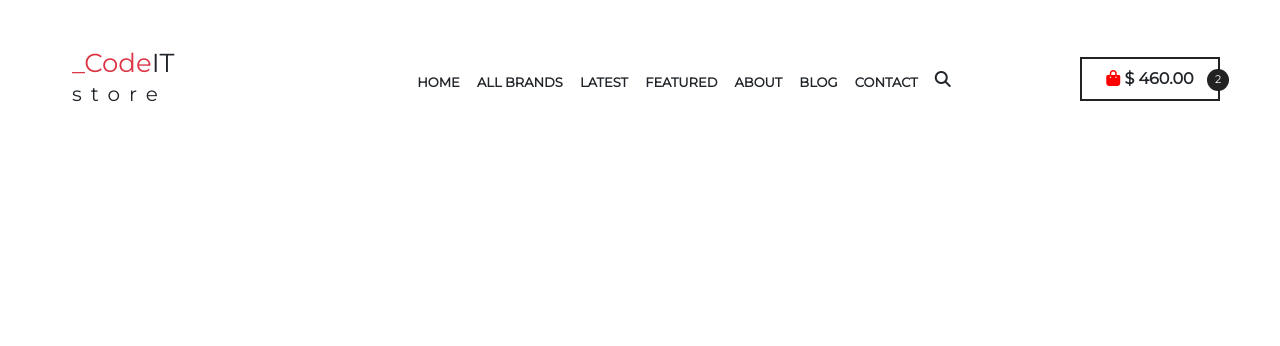
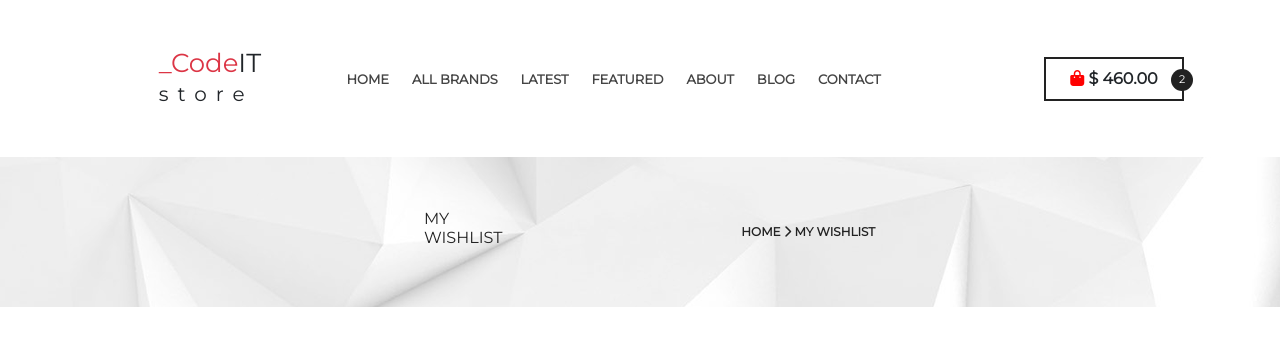
Before and after one commit to GeorgiPavlov89/myWishlist, a plain HTML site: page index.html in a window 1280 px wide. Drawn offline with nearby package versions, Linux system fonts and the light colour scheme.

Commit message:
Navigation and dropDown

```diff
--- a/index.html
+++ b/index.html
@@ -12,13 +12,13 @@
 </head>
 <body>
 
-    <main class="container-fluid">
-        <header class="row m-5 row-cols-lg-3 align-items-center  justify-content-between">
-            <div class="col-lg-3 col-2">
+    <main class="container-fluid m-0 p-0">
+        <header class="row m-5 row-col-lg-3 align-items-center lg-justify-content-evenly justify-content-between">
+            <div class="col-lg-1 col-3 offset-lg-1">
                 <h3 class=" m-0"><span class="text-danger">_Code</span>IT</h3>
                 <p class="m-0">store</p>
             </div>
-            <div class="col-lg-4 pt-2 ml-2 col-2 order-lg-3" id="shopCart">
+            <div class="col-lg-4 pt-2 ml-2 col-2 order-lg-3 me-lg-5" id="shopCart">
                 <i class="fa-solid fa-bag-shopping"></i>
                 <span>$ 460.00</span>
 
@@ -37,23 +37,50 @@
                 </ul>
 
 
-                <div class="collapse navbar-collapse  justify-content-evenly" id="navbarNav">
-                    <li class="nav-item text-uppercase ">home</li>
-                    <li class="nav-item text-uppercase">all brands</li>
-                    <li class="nav-item text-uppercase">latest</li>
-                    <li class="nav-item text-uppercase">featured</li>
-                    <li class="nav-item text-uppercase">about</li>
-                    <li class="nav-item text-uppercase">blog</li>
-                    <li class="nav-item text-uppercase">contact</li>
-                    <i class="fa-solid fa-magnifying-glass"></i>
+                <div class="collapse navbar-collapse  justify-content-evenly align-items-center " id="navbarNav">
+                    <li class="nav-item text-uppercase ">
+                        <a class="link" href="#">home
+                            <span></span>
+                        </a>
+                    </li>
+                    <li class="nav-item text-uppercase">
+                        <a class="link" href="#">all brands
+                            <span></span>
+                        </a>
+                    </li>
+                    <li class="nav-item text-uppercase">
+                        <a class="link" href="#">latest
+                            <span></span>
+                        </a>
+                    </li>
+                    <li class="nav-item text-uppercase">
+                        <a class="link" href="#">featured
+                            <span></span>
+                        </a>
+                    </li>
+                    <li class="nav-item text-uppercase">
+                        <a class="link" href="#">about
+                            <span></span>
+                        </a>
+                    </li>
+                    <li class="nav-item text-uppercase">
+                        <a class="link" href="#">blog
+                            <span></span>
+                        </a>
+                    </li>
+                    <li class="nav-item text-uppercase">
+                        <a class="link" href="#">contact
+                            <span></span>
+                        </a>
+                    </li>
                 </div>
-
-
             </nav>
 
-
-
         </header>
+        <div class="row subHeader row-col-3 align-items-center lg-justify-content-between justify-content-evenly g-0">
+            <h6 class="text-uppercase  col-lg-1 col-4  offset-lg-2">my wishlist</h6>
+            <p class="text-uppercase col-3 me-lg-2 mt-2 ">home <i class="fa-solid fa-chevron-right"></i> my wishlist</p>
+        </div>
     </main>
 </body>
 </html>
--- a/main.js
+++ b/main.js
@@ -0,0 +1,16 @@
+const links = document.querySelectorAll('.link');
+const underlines = document.querySelectorAll('.underLine');
+
+  links.forEach((link) => {
+    link.addEventListener('click', (e) => {
+      links.forEach((link) => {
+          link.classList.remove('active');
+          underlines.forEach((underline) => {
+            underline.classList.remove('underLine');
+          })
+      });
+      e.preventDefault();
+      link.classList.add('active');
+      underline.classList.add('underLine')
+    });
+  });
--- a/styles.css
+++ b/styles.css
@@ -4,6 +4,7 @@ body {
 }
 
 
+/* Header */
 
 header h3 {
    font-size: 13px;
@@ -12,12 +13,11 @@ header p {
     font-size: 9px;
     letter-spacing: 3px;
 }
-.nav-item {
-    font-weight: 700;
-    font-size: 13px;
-     height:11px;
-     cursor: pointer;
-}
+
+
+
+/* Shopping Cart */
+
 #shopCart {
     height: 44px;
     width: 140px;
@@ -45,6 +45,19 @@ header p {
     left: 92%;
     top: 25%;
 }
+
+.subHeader {
+    background-image: url(./images/Layer_58.png);
+    height:70px;
+    width: 100%;
+    font-weight: 700;
+    color: #222222;
+  }
+.subHeader p {
+    height: 10px;
+    font-size: 7px;
+}
+
 .dropdown-menu li {
     height:20px;
 }
@@ -53,6 +66,50 @@ header p {
     #buttonDropDown {
         display: none;
     }
+    /* Navigation */
+#navbarNav{
+    padding:0;
+}
+
+.link:hover {
+    color: #e24545;
+}
+.link:hover span {
+    position: absolute;
+    top: 0%;
+    left: 5%;
+    right: 0%;
+    margin-top: 1.5rem;
+    background-color: #e24545;
+    width: 10px;
+    height: 3px;
+}
+.link {
+    font-weight: 700;
+    font-size: 13px;
+    height:30px;
+    cursor: pointer;
+    position: relative;
+    color: #444444;
+    text-decoration: none;
+}
+ .active{
+    color: #e24545;
+}
+
+.active span {
+    position: absolute;
+    top: 0%;
+    left: 5%;
+    right: 0%;
+    margin-top: 1.5rem;
+    background-color: #e24545;
+    width: 10px;
+    height: 3px;
+  }
+
+
+
     header h3 {
         font-size: 26px;
      }
@@ -60,6 +117,13 @@ header p {
          font-size: 20px;
          letter-spacing: 9px;
      }
+     .subHeader {
+        height:150px;
+        font-size: 26px;
+      }
+      .subHeader p {
+        font-size:12px
+      }
 }
 @media (max-width: 992px) {
    #navbarNav {
@@ -70,3 +134,9 @@ header p {
  }
 
 }
+
+@media (max-width: 1048px) {
+    #shopCart {
+        display: none;
+     }
+}
```
